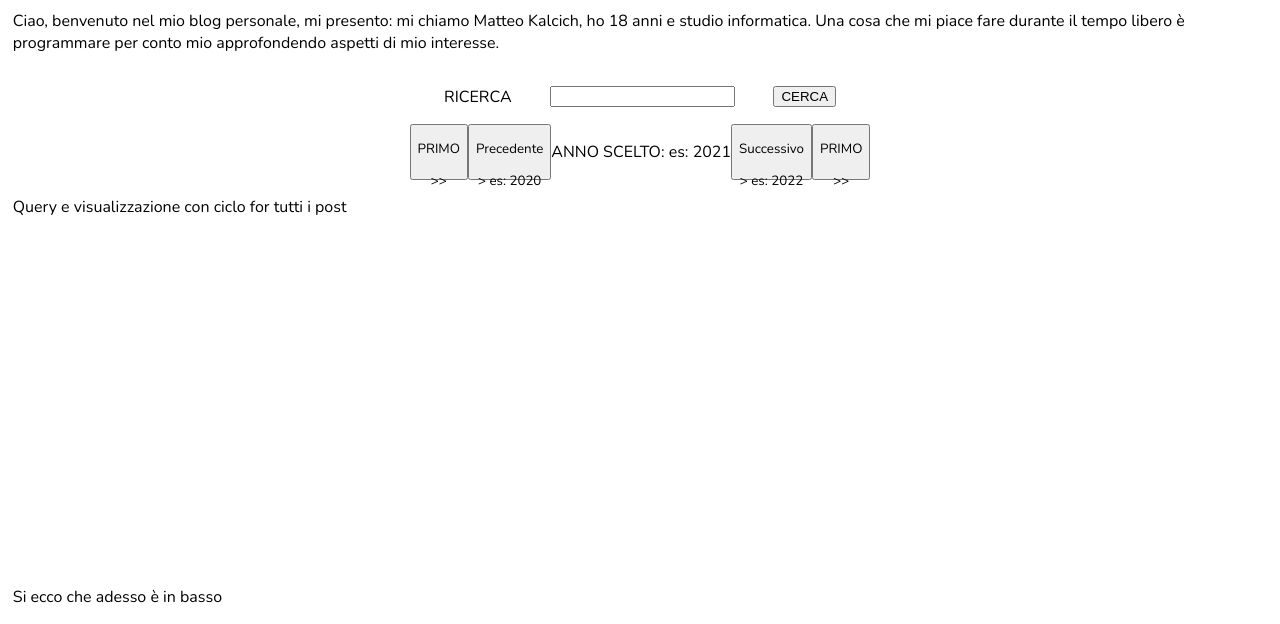
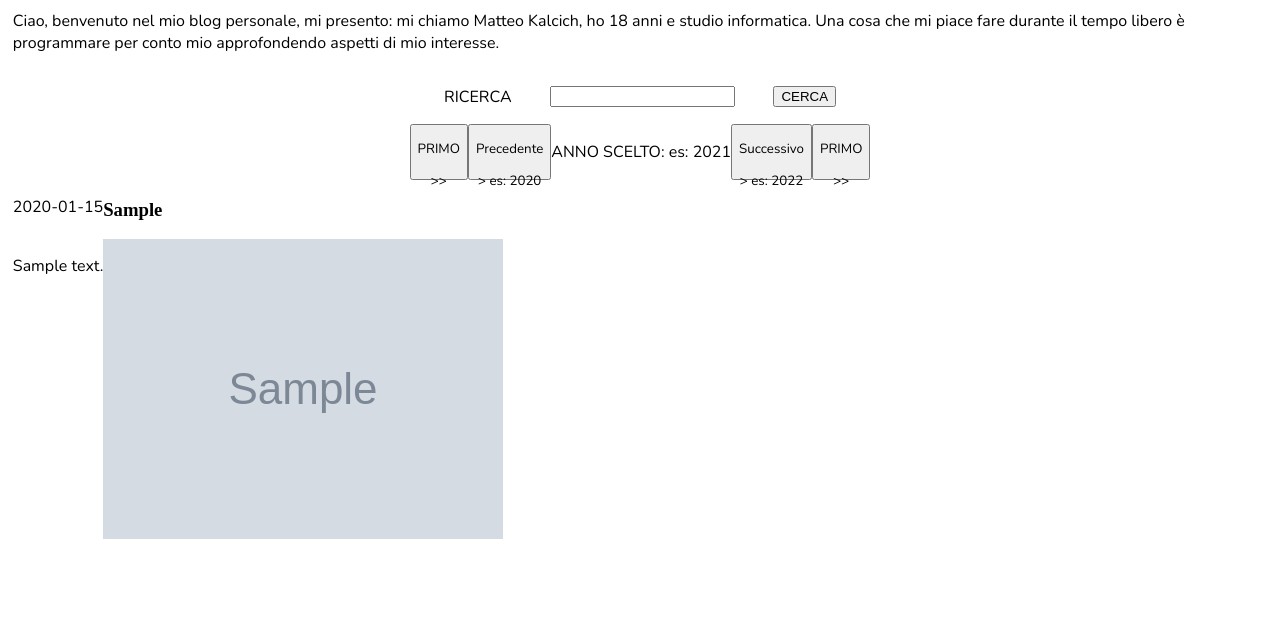
Before and after one commit to matteokalcich/personal_blog, a PHP site: page / in a window 1280 px wide. Shown: the part 176-800 px from the top of the page. Run offline with PHP 8.4, Linux system fonts and the light colour scheme; tables that the repository leaves empty hold one stand-in row (values such as "Sample post"); grey boxes marked "Sample" are stand-in pictures.

Commit message:
home page finished

```diff
--- a/index.php
+++ b/index.php
@@ -5,7 +5,9 @@
     <meta name="viewport" content="width=device-width, initial-scale=1.0">
     <link rel="stylesheet" href="styles/index.css">
     <link rel="stylesheet" href="styles/font.css">
+    <link rel="stylesheet" href="styles/link.css">
     <title>Blog</title>
+
 </head>
 
 <body>
@@ -23,7 +25,7 @@
 
             <div class="welcome">
                 <h2>Ciao, benvenuto nel mio blog personale, spero ti piaccia</h2>
-                <button id="loginBtn" name="login" type="button">Login</button>
+                <button id="loginBtn" name="login" type="button"><a href="login.php">Login</a></button>
                 <!-- Nota: Per il login con PHP, puoi usare if(isset($_POST['loginBtn'])) per controllare l'invio del bottone -->
             </div>
 
@@ -65,7 +67,30 @@
             </div>
 
             <div class="post">
-                <?php echo '<p>Query e visualizzazione con ciclo for tutti i post</p>';?>
+                <?php
+
+                $c = mysqli_connect('localhost', 'quintae', 'Qu!nta', 'blog_kalcich') or die('Errore di connessione');
+
+                $s = 'SELECT * FROM tPost';
+
+                $r = mysqli_query($c,$s);
+
+                $n = mysqli_num_rows($r);
+
+                while($a=mysqli_fetch_array($r)) {
+
+                    echo '<div class="postDB">';
+                    echo '<div class="headerPostDB">';
+                    echo '<p>'.$a['dataCreazione'].'</p><h3>'.$a['titoloPost'].'</h3>';
+                    echo '</div>';
+                    echo '<div class="corpoPostDB">';
+                    echo '<p>'.$a['descrizionePost'].'</p>';
+                    echo '<img class="immaginePostDB" src="'.$a['pathFotoPost'].'" alt="Immagine Post">';
+                    echo '</div>';
+                    echo '</div>';
+                }
+                ?>
+
             </div>
 
         </div>
--- a/styles/index.css
+++ b/styles/index.css
@@ -72,6 +72,24 @@ body{
     flex-direction: column;
 }
 
+.postDB{
+
+    display: flex;
+    flex-direction: column;
+}
+
+.headerPostDB{
+
+    display: flex;
+    flex-direction: row;
+}
+
+.corpoPostDB{
+
+    display: flex;
+    flex-direction: row;
+}
+
 .ricerca{
 
     display: flex;
@@ -113,6 +131,7 @@ body{
 
 footer{
 
+    display: none;
     position: absolute;
     bottom: 0;
 }
--- /dev/null
+++ b/styles/link.css
@@ -0,0 +1,5 @@
+a{
+
+    text-decoration: none;
+    color: black;
+}
```
